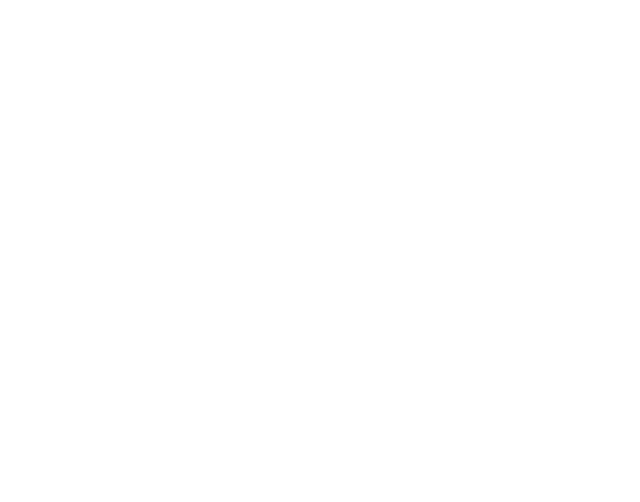
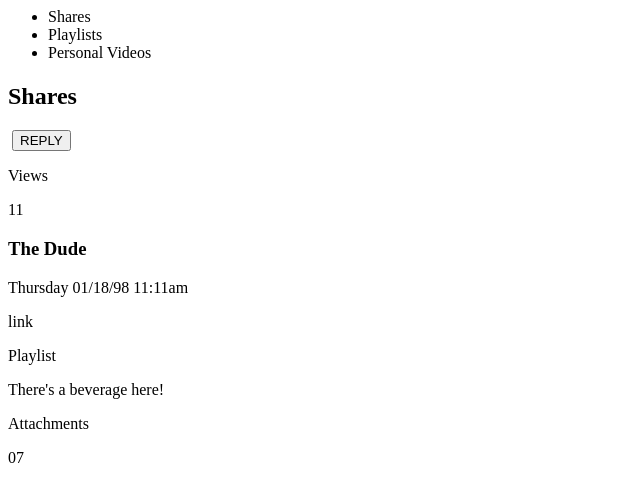
Before and after one commit to sme93/static-comp-challenge, a plain HTML site: page index.html in a window 1280 px wide. Shown: the whole page, without its empty margins (0-640 px from the left). Drawn offline with Linux system fonts and the light colour scheme.

Commit message:
Add starting html

```diff
--- a/index.html
+++ b/index.html
@@ -2,12 +2,41 @@
     <head>
         <meta charset="UTF-8">
         <link rel="stylesheet" type="text/css" href="styles.css">
-        <title></title>
+        <title>The Dude Abides</title>
     </head>
     <body>
-        <header></header>
+        <header>
+            <form action="drop-down"></form>
+            <nav>
+                <ul>
+                    <li>Shares</li>
+                    <li>Playlists</li>
+                    <li>Personal Videos</li>
+                </ul>
+            </nav>
+            <h1></h1>
+        </header>
         <main>
-            <section></section>
+            <h2>Shares</h2>
+            <section>
+                <article>
+                    <img src="" alt="">
+                    <button>REPLY</button>
+                    <div>
+                        <p>Views</p>
+                        <p>11</p>
+                    </div>
+                    <div>
+                        <h3>The Dude</h3>
+                        <p>Thursday 01/18/98 11:11am</p>
+                        <div>link</div>
+                        <p>Playlist</p>
+                        <p>There's a beverage here!</p>
+                        <p>Attachments</p>
+                        <p>07</p>
+                    </div>
+                </article>
+            </section>
         </main>
     </body>
 </html>
```
